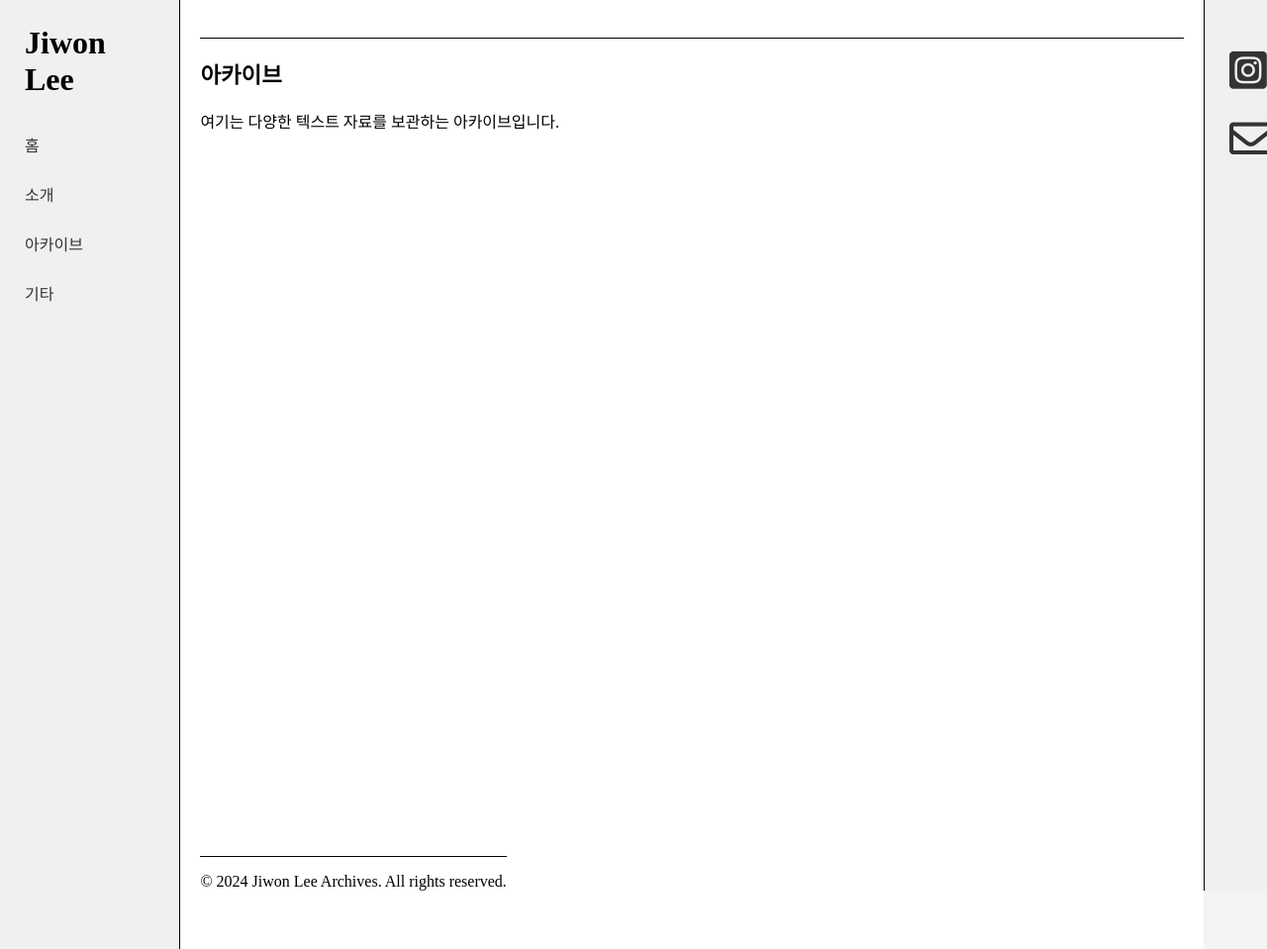
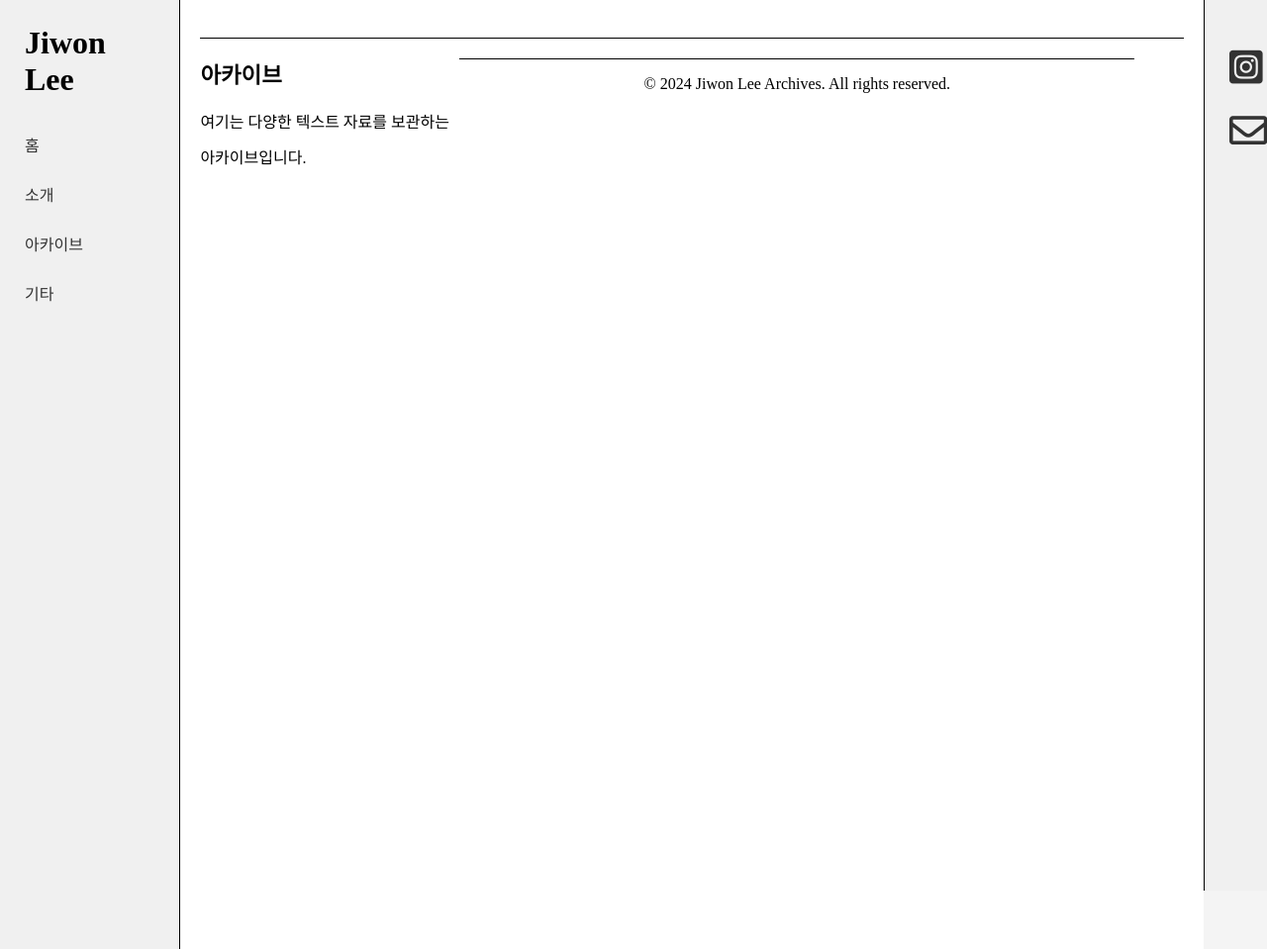
Before and after one commit to LfayeJ/archives, a Jekyll site: the page built from index.html, in a window 1280 px wide. Shown: the whole page at 99% size. Built offline with Jekyll 4.4.1, drawn with Linux system fonts in a browser that asks for light colours; some web fonts are replaced.

Commit message:
Update styles.css

```diff
--- a/assets/css/styles.css
+++ b/assets/css/styles.css
@@ -136,7 +136,7 @@
 
 .additional-side-menu ul li a i {
   margin-right: 10px; /* 아이콘과 텍스트 사이의 간격 설정 */
-  font-size: 2.7em; /* 아이콘 크기 설정 */
+  font-size: 2.4em; /* 아이콘 크기 설정 */
 }
 
 .main-content {
@@ -199,8 +199,9 @@
 footer {
   border-top: 1px solid var(--border-color);
   margin-top: 20px;
+  width: 100%;
   text-align: center;
-  position: fixed; bottom: 0;
+  position: bottom: 0;
 }
 
 /* 태블릿 및 그 이하 */
```
